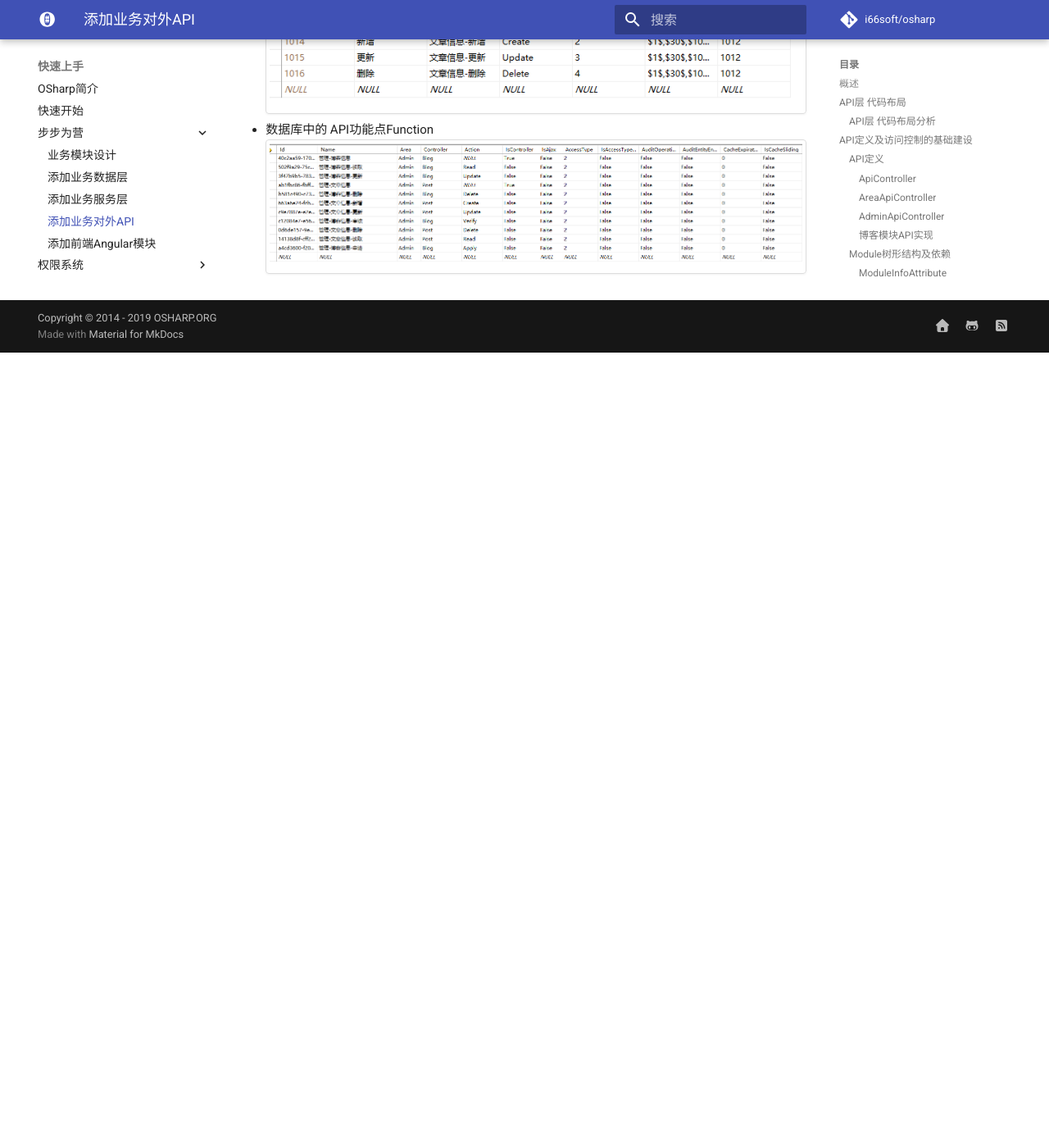
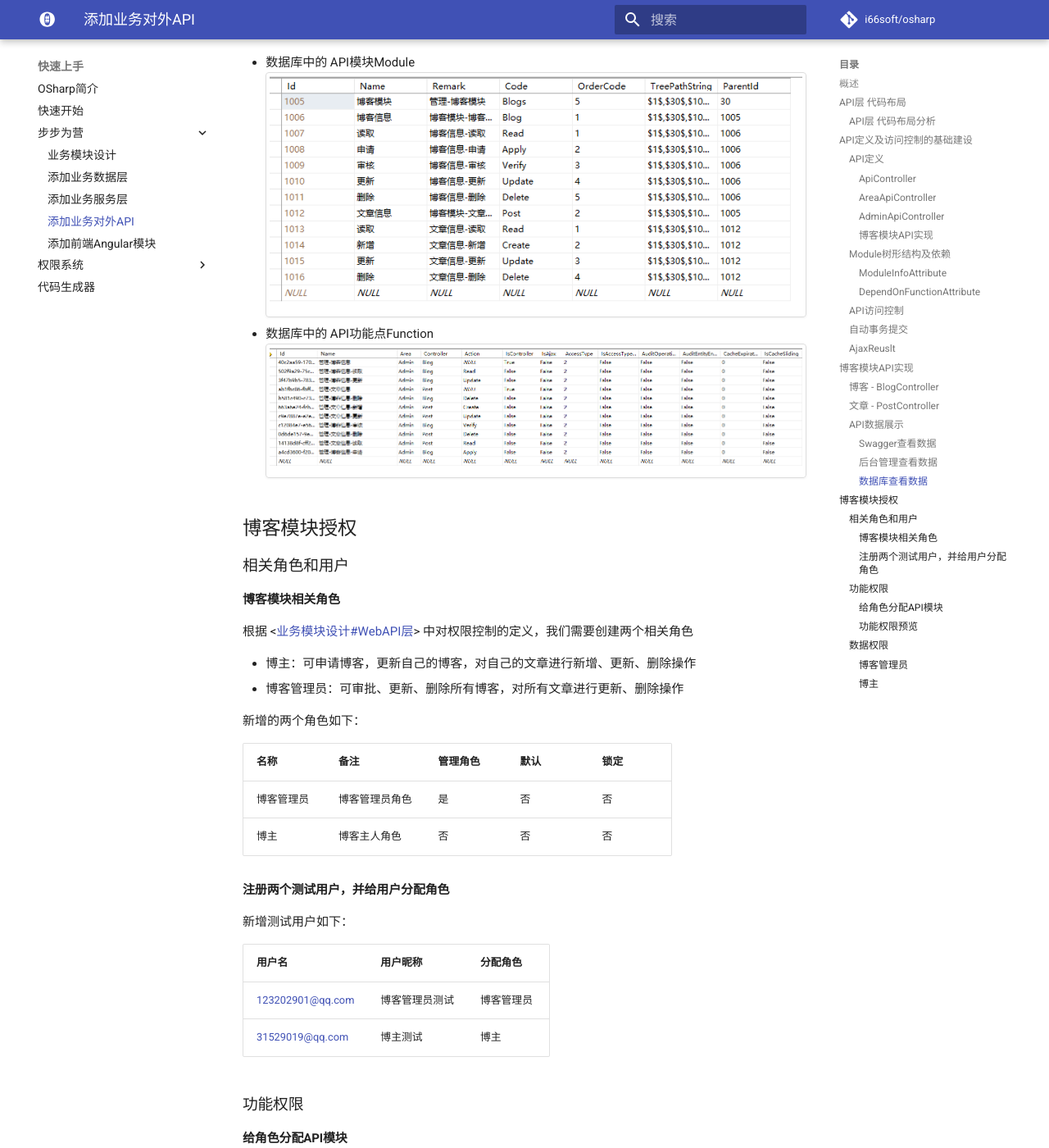
Before and after one commit to gmf520/osharp-docs, an MkDocs documentation site: the page built from docs/quick/steps/controller.md, in a window 1280 px wide and 1400 px high, scrolled down 16857 px. Shown: the whole window at 82% size. Built offline with MkDocs 1.6.1 and Material for MkDocs 9.7.7, drawn with Linux system fonts in a browser that asks for light colours; comment, search, counter and statistics services are not loaded; before the commit the page ends 17287 px from its top, so only the background shows below that; some of the changed text lies outside the part shown.

Commit message:
给 quick/steps/controller.md 添加功能权限、数据权限分配

````diff
--- a/docs/quick/steps/controller.md
+++ b/docs/quick/steps/controller.md
@@ -735,11 +735,13 @@ public class PostController : AdminApiController
     }
 }
 ```
+至此，博客模块的 API层代码 实现完毕。
 
-至此，博客模块的 对外API层 代码实现完毕，运行后端代码，框架初始化时将通过 **反射读取API层代码结构**，进行博客模块的 **API模块`Module` - API功能点`Function`** 的数据初始化，并分配好 **依赖关系**，功能点的 **访问控制** 等约束。
+### API数据展示
 
-## 数据展示
+运行`Liuliu.Blogs`项目的后端工程`Liuliu.Blogs.Web`，框架初始化时将通过 **反射读取API层代码结构**，进行博客模块的 **API模块`Module` - API功能点`Function`** 的数据初始化，并分配好 **依赖关系**，功能点的 **访问控制** 等约束。
 
+####Swagger查看数据
 在SwaggerUI中，我们可以看到生成的 API模块
 
 * 博客 - Blog
@@ -748,11 +750,82 @@ public class PostController : AdminApiController
 * 文章 - Post
 ![文章API](../../assets/imgs/quick/steps/controller/003.png "文章API"){.img-fluid tag=2}
 
-* 后台的 **权限安全/模块管理** 中，可看到 `博客模块` 的模块数据以及模块分配的功能点信息
-![API功能点Function](../../assets/imgs/quick/steps/controller/006.png "API功能点Function"){.img-fluid tag=2}
+#### 后台管理查看数据
+运行前端的 Angular 工程，我们可以在后台管理的 **权限安全/模块管理** 中，可看到 `博客模块` 的模块数据以及模块分配的功能点信息
+![后台博客模块数据](../../assets/imgs/quick/steps/controller/006.png "后台博客模块数据"){.img-fluid tag=2}
+
+#### 数据库查看数据
+
+打开数据库管理工具，可以看到 Module 和 Function 两个表的相关数据
 
 * 数据库中的 API模块Module
 ![API模块Module](../../assets/imgs/quick/steps/controller/004.png "API模块Module"){.img-fluid tag=2}
 
 * 数据库中的 API功能点Function
 ![API功能点Function](../../assets/imgs/quick/steps/controller/005.png "API功能点Function"){.img-fluid tag=2}
+
+## 博客模块授权
+
+### 相关角色和用户
+
+#### 博客模块相关角色
+根据 <[业务模块设计#WebAPI层](index.md#webapi)> 中对权限控制的定义，我们需要创建两个相关角色
+
+* 博主：可申请博客，更新自己的博客，对自己的文章进行新增、更新、删除操作
+* 博客管理员：可审批、更新、删除所有博客，对所有文章进行更新、删除操作
+
+新增的两个角色如下：
+
+名称       | 备注           | 管理角色 | 默认 | 锁定
+---------|--------------|---------|-----|---
+博客管理员 | 博客管理员角色 | 是       | 否   | 否
+博主       | 博客主人角色   | 否       | 否   | 否
+
+#### 注册两个测试用户，并给用户分配角色
+新增测试用户如下：
+
+用户名           | 用户昵称       | 分配角色
+-----------------|------------|------
+123202901@qq.com | 博客管理员测试 | 博客管理员
+31529019@qq.com  | 博主测试       | 博主
+
+### 功能权限
+
+#### 给角色分配API模块
+
+API模块`Module`对应的是后端的API模块，将Module分配给角色`Role`，相应的Role即拥有Module的所有功能点`Function`
+![功能权限授权示意图](../../assets/imgs/quick/intro/004.png "功能权限授权示意图"){.img-fluid tag=3}
+
+* 给 `博客管理员` 角色分配功能权限
+![博客管理员功能权限](../../assets/imgs/quick/steps/controller/008.png "博客管理员功能权限"){.img-fluid tag=3}
+
+* 给 `博主` 角色分配功能权限
+![博主功能权限](../../assets/imgs/quick/steps/controller/009.png "博主功能权限"){.img-fluid tag=3}
+
+#### 功能权限预览
+分配好之后，拥有特定角色的用户，便拥有模块所带来的功能点权限
+
+* 博客管理员用户功能权限
+![博客管理员用户功能权限](../../assets/imgs/quick/steps/controller/010.png "博客管理员用户功能权限"){.img-fluid tag=3}
+* 博主用户功能权限
+![博主用户功能权限](../../assets/imgs/quick/steps/controller/011.png "博主用户功能权限"){.img-fluid tag=3}
+
+### 数据权限
+
+OSharp框架内默认提供 **角色 - 实体** 配对的数据权限指派。
+
+#### 博客管理员
+对于`博客管理员`角色，博客管理员能管理 博客`Blog` 和 文章`Post` 的所有数据，没有数据权限的约束要求。
+
+#### 博主
+对于`博主`角色，博主只能查看并管理 **自己的** 博客与文章，有数据权限的约束要求。对博主的数据权限约束如下：
+
+* 对博客的读取、更新操作限制 `UserId = @当前用户`
+![博主 - 博客 数据权限](../../assets/imgs/quick/steps/controller/012.png "博主 - 博客 数据权限"){.img-fluid tag=3}
+
+* 对文章的读取、更新、删除操作限制 `UserId = @当前用户`
+![博主 - 文章 数据权限](../../assets/imgs/quick/steps/controller/013.png "博主 - 文章 数据权限"){.img-fluid tag=3}
+
+如此，对博客模块的数据权限约束分配完毕。
+
+在下一节中，我们将完善前端项目，添加博客模块的前端实现，你将看到一个完整的博客模块实现。
````
Also changed, not shown: docs/quick/steps/entity.md (+2 -0 lines), docs/quick/steps/ng-module.md (+2 -0 lines), docs/assets/imgs/quick/steps/controller/007.png (added), docs/assets/imgs/quick/steps/controller/008.png (added), docs/assets/imgs/quick/steps/controller/009.png (added), docs/assets/imgs/quick/steps/controller/010.png (added), docs/assets/imgs/quick/steps/controller/011.png (added), docs/assets/imgs/quick/steps/controller/012.png (added), docs/assets/imgs/quick/steps/controller/013.png (added).
